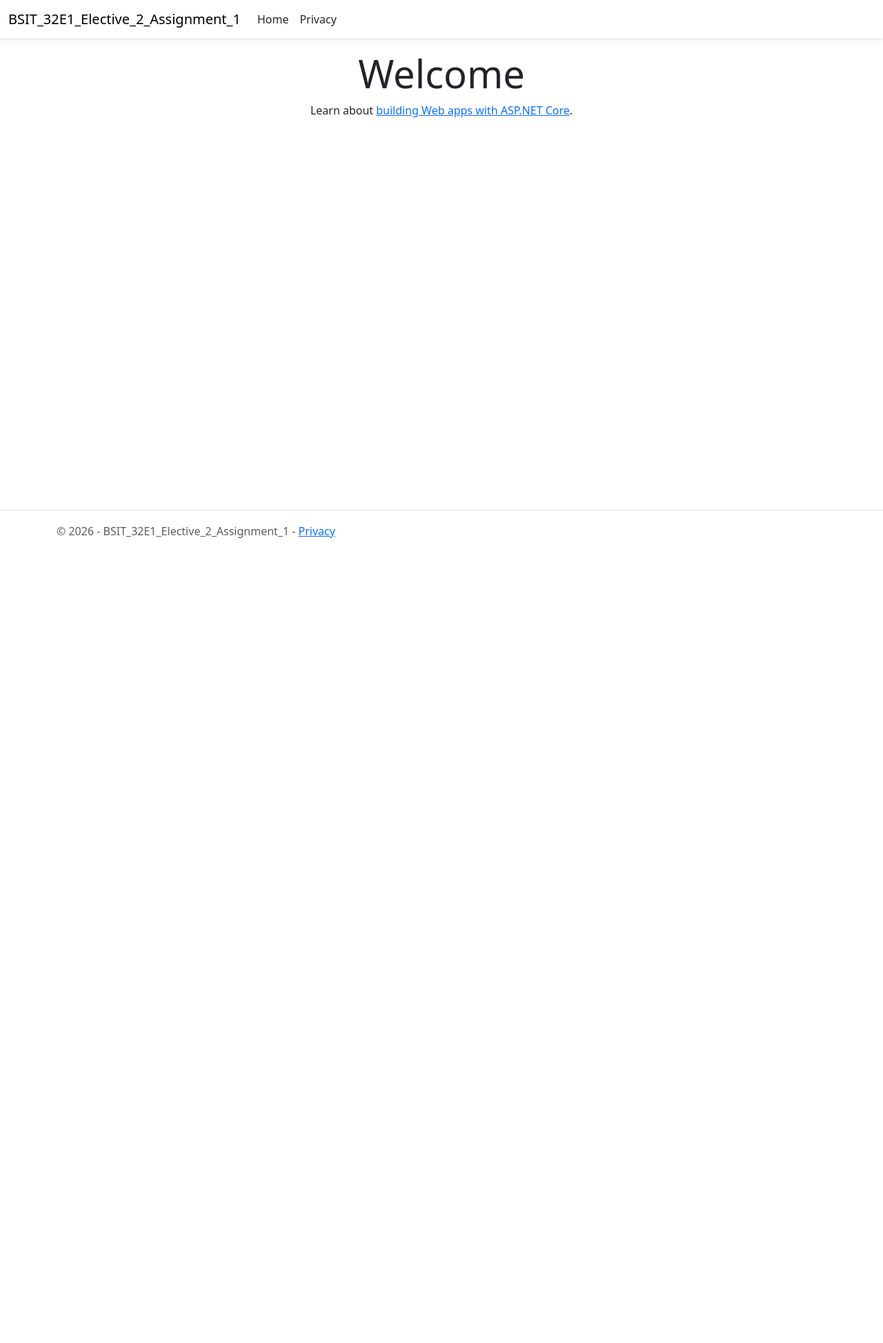
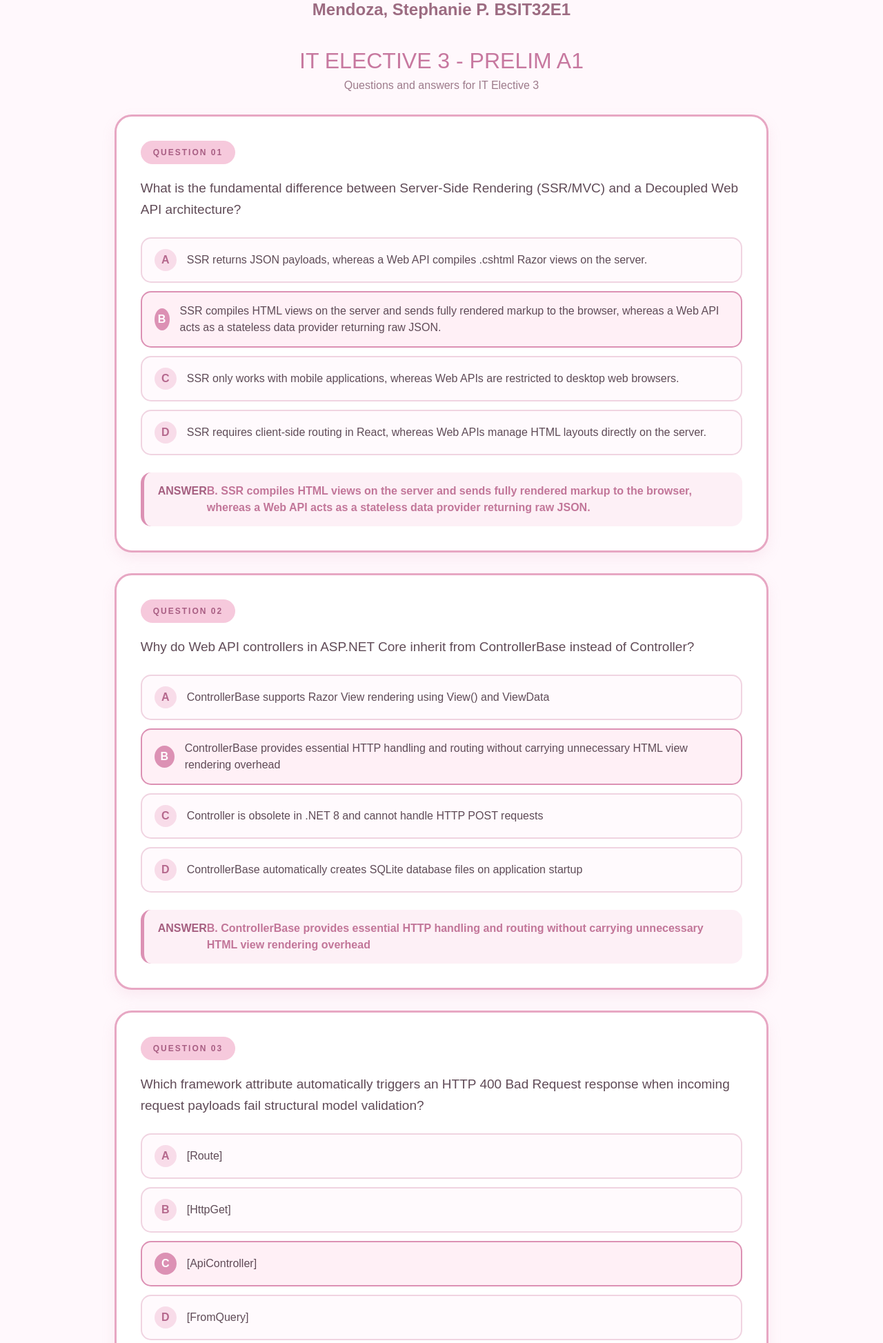
Before and after one commit to stephanie-mendoza189/BSIT_32E1_Elective_2_Assignment_1, an ASP.NET Core app: page / in a window 1280 px wide. Shown: the top 1947 px of the page at 69% size. Before the commit the page ends 780 px from the top, so only its background shows below. Run offline with ASP.NET Core 8, Linux system fonts and the light colour scheme; style sheets or scripts are compiled from the project's sources.

Commit message:
ans and ques

```diff
--- /dev/null
+++ b/BSIT_32E1_Elective_2_Assignment_1/Controllers/Controller.cs
@@ -0,0 +1,15 @@
+using Microsoft.AspNetCore.Mvc;
+
+namespace BSIT_32E1_Elective_2_Assignment_1.Controllers
+{
+    public class ExamController : Controller
+    {
+
+        public IActionResult Index()
+        {
+
+            return View();
+
+        }
+    }
+}
--- a/BSIT_32E1_Elective_2_Assignment_1/Controllers/HomeController.cs
+++ b/BSIT_32E1_Elective_2_Assignment_1/Controllers/HomeController.cs
@@ -4,7 +4,7 @@ using Microsoft.AspNetCore.Mvc;
 
 namespace BSIT_32E1_Elective_2_Assignment_1.Controllers
 {
-    public class HomeController : Controller
+    public class HomeController : Microsoft.AspNetCore.Mvc.Controller
     {
         public IActionResult Index()
         {
--- a/BSIT_32E1_Elective_2_Assignment_1/Program.cs
+++ b/BSIT_32E1_Elective_2_Assignment_1/Program.cs
@@ -22,7 +22,7 @@ app.MapStaticAssets();
 
 app.MapControllerRoute(
     name: "default",
-    pattern: "{controller=Home}/{action=Index}/{id?}")
+    pattern: "{controller=Exam}/{action=Index}/{id?}")
     .WithStaticAssets();
 
 
--- /dev/null
+++ b/BSIT_32E1_Elective_2_Assignment_1/Views/Exam/Index.cshtml
@@ -0,0 +1,393 @@
+@{
+    ViewData["Title"] = "Pre-Final Exam";
+}
+
+<div class="exam-page">
+
+    <div class="student-info">
+        <h2 style="margin: 0; font-size: 24px; font-weight: bold;">Mendoza, Stephanie P.  BSIT32E1</h2>
+    </div>
+
+    <div class="exam-content">
+
+        <div class="welcome-text">
+            <h2>IT ELECTIVE 3 - PRELIM A1 </h2>
+            <p>Questions and answers for IT Elective 3</p>
+        </div>
+
+        <div class="question-card">
+
+            <div class="question-number">
+                QUESTION 01
+            </div>
+
+            <h3>
+                What is the fundamental difference between Server-Side Rendering (SSR/MVC) and a Decoupled Web API architecture?
+            </h3>
+
+            <div class="choices">
+
+                <div class="choice">
+                    <span class="letter">A</span>
+                    <span>SSR returns JSON payloads, whereas a Web API compiles .cshtml Razor views on the server.</span>
+                </div>
+
+                <div class="choice correct">
+                    <span class="letter">B</span>
+                    <span>
+                        SSR compiles HTML views on the server and sends fully rendered markup to the browser, whereas a Web API acts as a stateless data provider returning raw JSON.
+                    </span>
+                </div>
+
+                <div class="choice">
+                    <span class="letter">C</span>
+                    <span>
+                        SSR only works with mobile applications, whereas Web APIs are restricted to desktop web browsers.
+                    </span>
+                </div>
+
+                <div class="choice">
+                    <span class="letter">D</span>
+                    <span>SSR requires client-side routing in React, whereas Web APIs manage HTML layouts directly on the server.</span>
+                </div>
+
+            </div>
+
+            <div class="answer-box">
+                <strong>ANSWER</strong>
+                <span>B. SSR compiles HTML views on the server and sends fully rendered markup to the browser, whereas a Web API acts as a stateless data provider returning raw JSON.</span>
+            </div>
+
+        </div>
+
+        <div class="question-card">
+
+            <div class="question-number">
+                QUESTION 02
+            </div>
+
+            <h3>
+                Why do Web API controllers in ASP.NET Core inherit from ControllerBase instead of Controller?
+            </h3>
+
+            <div class="choices">
+
+                <div class="choice">
+                    <span class="letter">A</span>
+                    <span>ControllerBase supports Razor View rendering using View() and ViewData</span>
+                </div>
+
+                <div class="choice correct">
+                    <span class="letter">B</span>
+                    <span>ControllerBase provides essential HTTP handling and routing without carrying unnecessary HTML view rendering overhead</span>
+                </div>
+
+                <div class="choice">
+                    <span class="letter">C</span>
+                    <span>Controller is obsolete in .NET 8 and cannot handle HTTP POST requests</span>
+                </div>
+
+                <div class="choice">
+                    <span class="letter">D</span>
+                    <span>ControllerBase automatically creates SQLite database files on application startup</span>
+                </div>
+
+            </div>
+
+            <div class="answer-box">
+                <strong>ANSWER</strong>
+                <span>B. ControllerBase provides essential HTTP handling and routing without carrying unnecessary HTML view rendering overhead</span>
+            </div>
+
+        </div>
+
+        <div class="question-card">
+
+            <div class="question-number">
+                QUESTION 03
+            </div>
+
+            <h3>
+                Which framework attribute automatically triggers an HTTP 400 Bad Request response when incoming request payloads fail structural model validation?
+            </h3>
+
+            <div class="choices">
+
+                <div class="choice">
+                    <span class="letter">A</span>
+                    <span>[Route]</span>
+                </div>
+
+                <div class="choice">
+                    <span class="letter">B</span>
+                    <span>[HttpGet]</span>
+                </div>
+
+                <div class="choice correct">
+                    <span class="letter">C</span>
+                    <span>[ApiController]</span>
+                </div>
+
+                <div class="choice">
+                    <span class="letter">D</span>
+                    <span>[FromQuery]</span>
+                </div>
+
+            </div>
+
+            <div class="answer-box">
+                <strong>ANSWER</strong>
+                <span>C. [ApiController]</span>
+            </div>
+
+        </div>
+
+        <div class="question-card">
+
+            <div class="question-number">
+                QUESTION 04
+            </div>
+
+            <h3>
+                Which HTTP status code should an API return after successfully creating a new resource via a POST request, along with a Location header pointing to the new URI?
+            </h3>
+
+            <div class="choices">
+
+                <div class="choice">
+                    <span class="letter">A</span>
+                    <span>200 OK</span>
+                </div>
+
+                <div class="choice correct">
+                    <span class="letter">B</span>
+                    <span>201 Created</span>
+                </div>
+
+                <div class="choice">
+                    <span class="letter">C</span>
+                    <span>204 No Content</span>
+                </div>
+
+                <div class="choice">
+                    <span class="letter">D</span>
+                    <span>404 Not Found</span>
+                </div>
+
+            </div>
+
+            <div class="answer-box">
+                <strong>ANSWER</strong>
+                <span>B. 201 Created</span>
+            </div>
+
+        </div>
+
+        <div class="question-card">
+
+            <div class="question-number">
+                QUESTION 05
+            </div>
+
+            <h3>
+                When a DELETE request successfully removes a resource from the server and returns no content in the response body, which HTTP status code is standard?
+            </h3>
+
+            <div class="choices">
+
+                <div class="choice">
+                    <span class="letter">A</span>
+                    <span>200 OK</span>
+                </div>
+
+                <div class="choice">
+                    <span class="letter">B</span>
+                    <span>201 Created</span>
+                </div>
+
+                <div class="choice correct">
+                    <span class="letter">C</span>
+                    <span>204 No Content</span>
+                </div>
+
+                <div class="choice">
+                    <span class="letter">D</span>
+                    <span>400 Bad Request</span>
+                </div>
+
+            </div>
+
+            <div class="answer-box">
+                <strong>ANSWER</strong>
+                <span>C. 204 No Content</span>
+            </div>
+
+        </div>
+
+        <div class="question-card">
+
+            <div class="question-number">
+                QUESTION 06
+            </div>
+
+            <h3>
+                Which of the following endpoint URIs follows RESTful resource-oriented naming best practices?
+            </h3>
+
+            <div class="choices">
+
+                <div class="choice">
+                    <span class="letter">A</span>
+                    <span>GET /api/getAllCourses</span>
+                </div>
+
+                <div class="choice correct">
+                    <span class="letter">B</span>
+                    <span>GET /api/courses</span>
+                </div>
+
+                <div class="choice">
+                    <span class="letter">C</span>
+                    <span>POST /api/createNewCourseRecord</span>
+                </div>
+
+                <div class="choice">
+                    <span class="letter">D</span>
+                    <span>POST /api/deleteCourseById?id=5</span>
+                </div>
+
+            </div>
+
+            <div class="answer-box">
+                <strong>ANSWER</strong>
+                <span>B. GET /api/courses</span>
+            </div>
+
+        </div>
+
+        <div class="question-card">
+
+            <div class="question-number">
+                QUESTION 07
+            </div>
+
+            <h3>
+                What is the primary function of the [Route("api/[controller]")] attribute in ASP.NET Core?
+            </h3>
+
+            <div class="choices">
+
+                <div class="choice">
+                    <span class="letter">A</span>
+                    <span>It connects the controller directly to an Entity Framework database context</span>
+                </div>
+
+                <div class="choice correct">
+                    <span class="letter">B</span>
+                    <span>It maps incoming URI request paths to the controller class using the class name token</span>
+                </div>
+
+                <div class="choice">
+                    <span class="letter">C</span>
+                    <span>It encrypts all incoming JSON payloads</span>
+                </div>
+
+                <div class="choice">
+                    <span class="letter">D</span>
+                    <span>It enables Cross-Origin Resource Sharing (CORS) for external React apps</span>
+                </div>
+
+            </div>
+
+            <div class="answer-box">
+                <strong>ANSWER</strong>
+                <span>B. It maps incoming URI request paths to the controller class using the class name token</span>
+            </div>
+
+        </div>
+
+        <div class="question-card">
+
+            <div class="question-number">
+                QUESTION 08
+            </div>
+
+            <h3>
+                Which HTTP verb is safe and idempotent, intended exclusively for retrieving resource data without altering server state?
+            </h3>
+
+            <div class="choices">
+
+                <div class="choice">
+                    <span class="letter">A</span>
+                    <span>POST</span>
+                </div>
+
+                <div class="choice">
+                    <span class="letter">B</span>
+                    <span>PUT</span>
+                </div>
+
+                <div class="choice correct">
+                    <span class="letter">C</span>
+                    <span>GET</span>
+                </div>
+
+                <div class="choice">
+                    <span class="letter">D</span>
+                    <span>DELETE</span>
+                </div>
+
+            </div>
+
+            <div class="answer-box">
+                <strong>ANSWER</strong>
+                <span>C. GET</span>
+            </div>
+
+        </div>
+
+        <div class="question-card">
+
+            <div class="question-number">
+                QUESTION 09
+            </div>
+
+            <h3>
+                In ASP.NET Core Web API, what wrapper type allows action methods to return either a strongly typed domain object or standard HTTP status result helpers (such as Ok(), NotFound())?
+            </h3>
+
+            <div class="choices">
+
+                <div class="choice">
+                    <span class="letter">A</span>
+                    <span>`Task</span>
+                </div>
+
+                <div class="choice correct">
+                    <span class="letter">B</span>
+                    <span>ActionResult<T></span>
+                </div>
+
+                <div class="choice">
+                    <span class="letter">C</span>
+                    <span></span>
+                </div>
+
+                <div class="choice">
+                    <span class="letter">D</span>
+                    <span></span>
+                </div>
+
+            </div>
+
+            <div class="answer-box">
+                <strong>ANSWER</strong>
+                <span>B. ActionResult<T></span>
+            </div>
+
+        </div>
+
+    </div>
+
+</div>
--- a/BSIT_32E1_Elective_2_Assignment_1/Views/Home/Index.cshtml
+++ b/BSIT_32E1_Elective_2_Assignment_1/Views/Home/Index.cshtml
@@ -1,8 +1,3 @@
 @{
     ViewData["Title"] = "Home Page";
 }
-
-<div class="text-center">
-    <h1 class="display-4">Welcome</h1>
-    <p>Learn about <a href="https://learn.microsoft.com/aspnet/core">building Web apps with ASP.NET Core</a>.</p>
-</div>
--- a/BSIT_32E1_Elective_2_Assignment_1/Views/Home/Privacy.cshtml
+++ b/BSIT_32E1_Elective_2_Assignment_1/Views/Home/Privacy.cshtml
@@ -1,6 +1,3 @@
 @{
-    ViewData["Title"] = "Privacy Policy";
+
 }
-<h1>@ViewData["Title"]</h1>
-
-<p>Use this page to detail your site's privacy policy.</p>
--- a/BSIT_32E1_Elective_2_Assignment_1/Views/Shared/_Layout.cshtml
+++ b/BSIT_32E1_Elective_2_Assignment_1/Views/Shared/_Layout.cshtml
@@ -10,38 +10,15 @@
     <link rel="stylesheet" href="~/BSIT_32E1_Elective_2_Assignment_1.styles.css" asp-append-version="true" />
 </head>
 <body>
-    <header>
-        <nav class="navbar navbar-expand-sm navbar-toggleable-sm navbar-light bg-white border-bottom box-shadow mb-3">
-            <div class="container-fluid">
-                <a class="navbar-brand" asp-area="" asp-controller="Home" asp-action="Index">BSIT_32E1_Elective_2_Assignment_1</a>
-                <button class="navbar-toggler" type="button" data-bs-toggle="collapse" data-bs-target=".navbar-collapse" aria-controls="navbarSupportedContent"
-                        aria-expanded="false" aria-label="Toggle navigation">
-                    <span class="navbar-toggler-icon"></span>
-                </button>
-                <div class="navbar-collapse collapse d-sm-inline-flex justify-content-between">
-                    <ul class="navbar-nav flex-grow-1">
-                        <li class="nav-item">
-                            <a class="nav-link text-dark" asp-area="" asp-controller="Home" asp-action="Index">Home</a>
-                        </li>
-                        <li class="nav-item">
-                            <a class="nav-link text-dark" asp-area="" asp-controller="Home" asp-action="Privacy">Privacy</a>
-                        </li>
-                    </ul>
-                </div>
-            </div>
-        </nav>
-    </header>
+
     <div class="container">
         <main role="main" class="pb-3">
             @RenderBody()
         </main>
     </div>
 
-    <footer class="border-top footer text-muted">
-        <div class="container">
-            &copy; 2026 - BSIT_32E1_Elective_2_Assignment_1 - <a asp-area="" asp-controller="Home" asp-action="Privacy">Privacy</a>
-        </div>
-    </footer>
+
+
     <script src="~/lib/jquery/dist/jquery.min.js"></script>
     <script src="~/lib/bootstrap/dist/js/bootstrap.bundle.min.js"></script>
     <script src="~/js/site.js" asp-append-version="true"></script>
--- a/BSIT_32E1_Elective_2_Assignment_1/Views/Shared/_Layout.cshtml.css
+++ b/BSIT_32E1_Elective_2_Assignment_1/Views/Shared/_Layout.cshtml.css
@@ -26,6 +26,7 @@ a {
 .border-top {
     border-top: 1px solid #e5e5e5;
 }
+
 .border-bottom {
     border-bottom: 1px solid #e5e5e5;
 }
--- a/BSIT_32E1_Elective_2_Assignment_1/wwwroot/css/site.css
+++ b/BSIT_32E1_Elective_2_Assignment_1/wwwroot/css/site.css
@@ -1,31 +1,187 @@
-html {
-  font-size: 14px;
+
+
+body {
+    margin: 0;
+    font-family: Arial, sans-serif;
+    background: #fff8fc;
+    color: #5f4b57;
 }
 
-@media (min-width: 768px) {
-  html {
-    font-size: 16px;
-  }
+.exam-page {
+    background: #fff8fc;
 }
 
-.btn:focus, .btn:active:focus, .btn-link.nav-link:focus, .form-control:focus, .form-check-input:focus {
-  box-shadow: 0 0 0 0.1rem white, 0 0 0 0.25rem #258cfb;
+
+
+.browser-bar {
+    height: 55px;
+    background: #f8d8e8;
+    display: flex;
+    align-items: center;
+    gap: 18px;
+    padding: 0 30px;
+    color: #d58caf;
+    font-size: 20px;
 }
 
-html {
-  position: relative;
-  min-height: 100%;
+.address-bar {
+    background: white;
+    border: 2px solid #e5a5c2;
+    border-radius: 20px;
+    padding: 8px 35px;
+    font-size: 13px;
+    color: #c985a7;
+    margin-left: auto;
+    margin-right: auto;
 }
 
-body {
-  margin-bottom: 60px;
+
+
+.exam-header {
+    background: #fce8f2;
+    border-bottom: 3px solid #e6a1bf;
+    padding: 30px 60px;
+    display: flex;
+    justify-content: space-between;
+    align-items: center;
 }
 
-.form-floating > .form-control-plaintext::placeholder, .form-floating > .form-control::placeholder {
-  color: var(--bs-secondary-color);
-  text-align: end;
+    .exam-header h1 {
+        margin: 0;
+        color: #cf82a6;
+        font-size: 28px;
+        letter-spacing: 2px;
+    }
+
+    .exam-header p {
+        margin: 6px 0 0;
+        color: #a96b89;
+        letter-spacing: 3px;
+        font-size: 13px;
+    }
+
+.student-info {
+    display: flex;
+    flex-direction: column;
+    text-align: center;
+    color: #9c6b81;
+    gap: 5px;
 }
 
-.form-floating > .form-control-plaintext:focus::placeholder, .form-floating > .form-control:focus::placeholder {
-  text-align: start;
+
+
+.exam-content {
+    width: 85%;
+    max-width: 950px;
+    margin: 40px auto;
 }
+
+.welcome-text {
+    text-align: center;
+    margin-bottom: 30px;
+}
+
+    .welcome-text h2 {
+        color: #c7789f;
+        margin-bottom: 5px;
+    }
+
+    .welcome-text p {
+        color: #9d7b8b;
+    }
+
+
+
+.question-card {
+    background: white;
+    border: 3px solid #e7a7c3;
+    border-radius: 25px;
+    padding: 35px;
+    box-shadow: 0 8px 20px rgba(210, 130, 165, 0.12);
+    margin-bottom: 30px;
+}
+
+.question-number {
+    display: inline-block;
+    background: #f6c9dc;
+    color: #a85e83;
+    padding: 8px 18px;
+    border-radius: 20px;
+    font-size: 12px;
+    font-weight: bold;
+    letter-spacing: 2px;
+    margin-bottom: 20px;
+}
+
+.question-card h3 {
+    color: #604b57;
+    font-size: 19px;
+    line-height: 1.6;
+    margin-bottom: 25px;
+}
+
+
+
+.choices {
+    display: flex;
+    flex-direction: column;
+    gap: 12px;
+}
+
+.choice {
+    display: flex;
+    align-items: center;
+    gap: 15px;
+    padding: 15px 18px;
+    border: 2px solid #f0d4e1;
+    border-radius: 15px;
+    background: #fffafd;
+}
+
+    .choice .letter {
+        width: 32px;
+        height: 32px;
+        border-radius: 50%;
+        background: #f8dce9;
+        color: #b5688d;
+        display: flex;
+        align-items: center;
+        justify-content: center;
+        font-weight: bold;
+    }
+
+
+
+
+    .choice.correct {
+        border-color: #dc91b4;
+        background: #fff0f6;
+    }
+
+        .choice.correct .letter {
+            background: #dc91b4;
+            color: white;
+        }
+
+
+
+
+
+.answer-box {
+    margin-top: 25px;
+    padding: 15px 20px;
+    background: #fdf0f6;
+    border-radius: 15px;
+    border-left: 5px solid #dc91b4;
+    display: flex;
+    justify-content: space-between;
+}
+
+    .answer-box strong {
+        color: #a55f80;
+    }
+
+    .answer-box span {
+        color: #c27699;
+        font-weight: bold;
+    }
```
Also changed, not shown: BSIT_32E1_Elective_2_Assignment_1/Models/Questions.cs (added, +20 -0 lines). Lines whose indentation alone changed are shown as unchanged.
